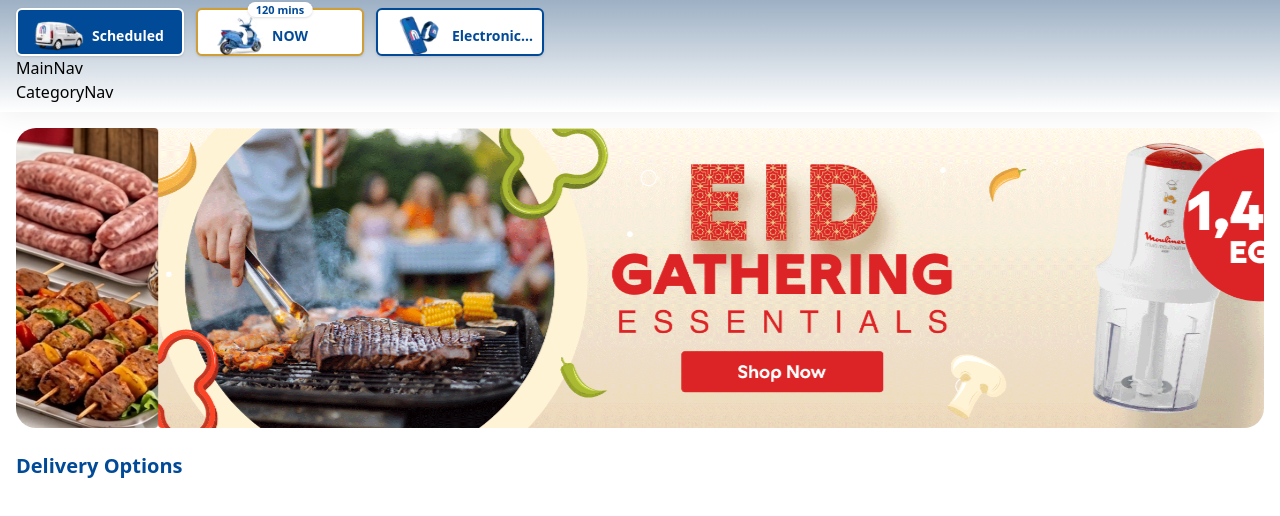
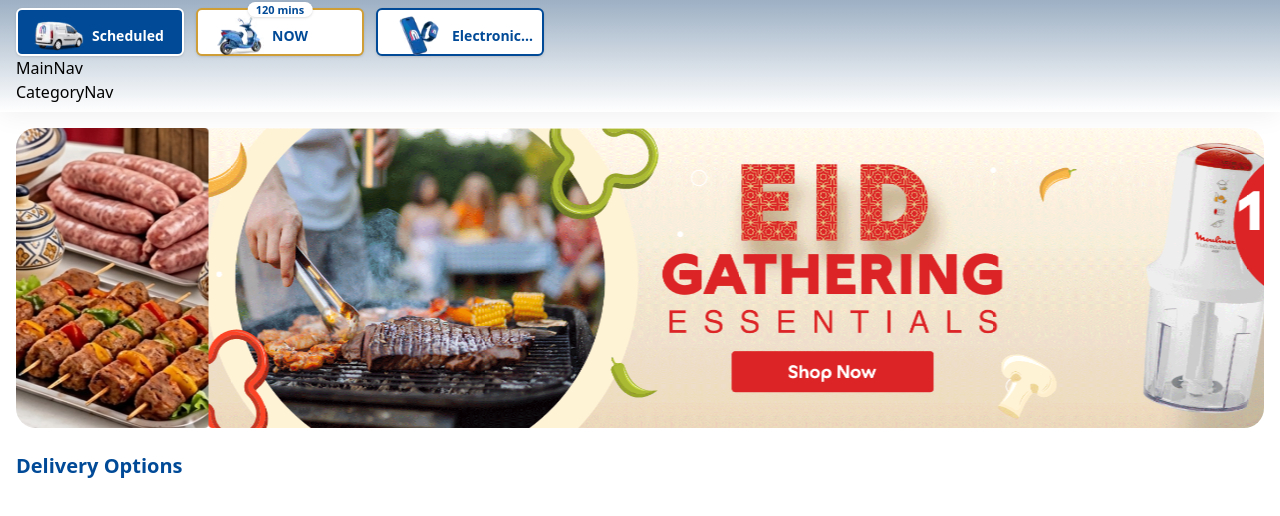
Before and after one commit to K-nass/ecommerce, a Next.js app: page /en in a window 1280 px wide. Shown: the top 516 px of the page. Built offline with nearby package versions, Linux system fonts and the light colour scheme.

Commit message:
FIX: Fix Hero Swiper In RTL / Installed and used Swiper Package

```diff
--- a/components/HeroSwiper.tsx
+++ b/components/HeroSwiper.tsx
@@ -1,7 +1,12 @@
 "use client";
 
-import { useEffect, useMemo, useRef, useState } from "react";
-import type { TouchEvent } from "react";
+import { useMemo, useState } from "react";
+import { useLocale } from "next-intl";
+import { A11y, Autoplay, Keyboard } from "swiper/modules";
+import { Swiper, SwiperSlide } from "swiper/react";
+import type { Swiper as SwiperType } from "swiper/types";
+
+import "swiper/css";
 
 import { Banner, BannerArrows, BannerPagination } from "@/components/banner";
 import type { BannerItem } from "@/types";
@@ -32,84 +37,56 @@ const HERO_BANNERS: BannerItem[] = [
 
 const AUTO_PLAY_MS = 4500;
 
-function toSafeIndex(index: number, total: number) {
-  if (total <= 0) return 0;
-  return (index + total) % total;
-}
-
 export default function HeroSwiper() {
+  const locale = useLocale();
+  const isRtl = locale === "ar";
   const banners = useMemo(() => HERO_BANNERS, []);
   const total = banners.length;
   const [currentIndex, setCurrentIndex] = useState(0);
-  const [paused, setPaused] = useState(false);
-  const touchStartX = useRef<number | null>(null);
+  const [swiper, setSwiper] = useState<SwiperType | null>(null);
 
   const goTo = (index: number) => {
-    setCurrentIndex(toSafeIndex(index, total));
-  };
-
-  const onPrevious = () => goTo(currentIndex - 1);
-  const onNext = () => goTo(currentIndex + 1);
-
-  useEffect(() => {
-    if (paused || total <= 1) return;
-
-    const intervalId = window.setInterval(() => {
-      setCurrentIndex((index) => toSafeIndex(index + 1, total));
-    }, AUTO_PLAY_MS);
-
-    return () => {
-      window.clearInterval(intervalId);
-    };
-  }, [paused, total]);
-
-  const onTouchStart = (event: TouchEvent<HTMLDivElement>) => {
-    touchStartX.current = event.changedTouches[0]?.clientX ?? null;
-  };
-
-  const onTouchEnd = (event: TouchEvent<HTMLDivElement>) => {
-    if (touchStartX.current === null) return;
-
-    const touchEndX = event.changedTouches[0]?.clientX ?? touchStartX.current;
-    const deltaX = touchEndX - touchStartX.current;
-    touchStartX.current = null;
-
-    if (Math.abs(deltaX) < 40) return;
-    if (deltaX < 0) {
-      onNext();
+    if (!swiper) return;
+    if (swiper.params.loop) {
+      swiper.slideToLoop(index);
       return;
     }
 
-    onPrevious();
+    swiper.slideTo(index);
   };
 
+  const onPrevious = () => swiper?.slidePrev();
+  const onNext = () => swiper?.slideNext();
+
   return (
-    <section className="w-full" aria-label="Hero promotions">
-      <div
-        className="w-full"
-        onMouseEnter={() => setPaused(true)}
-        onMouseLeave={() => setPaused(false)}
-        onFocusCapture={() => setPaused(true)}
-        onBlurCapture={() => setPaused(false)}
-      >
-        <div
-          className="group relative h-[170px] w-full overflow-hidden rounded-[20px] sm:h-[230px] lg:h-[300px]"
-          onTouchStart={onTouchStart}
-          onTouchEnd={onTouchEnd}
-        >
-          <div
-            className="flex h-full transition-transform duration-700 ease-out will-change-transform"
-            style={{
-              width: `${total * 100}%`,
-              transform: `translateX(-${(currentIndex / total) * 100}%)`,
+    <section className="w-full" dir={isRtl ? "rtl" : "ltr"} aria-label="Hero promotions">
+      <div className="group relative h-[170px] w-full overflow-hidden rounded-[20px] sm:h-[230px] lg:h-[300px]">
+        <Swiper
+          key={locale}
+          modules={[Autoplay, A11y, Keyboard]}
+          loop={total > 1}
+          speed={700}
+          slidesPerView={1}
+          keyboard={{ enabled: true }}
+          a11y={{ enabled: true }}
+          autoplay={
+            total > 1
+              ? {
+                  delay: AUTO_PLAY_MS,
+                  disableOnInteraction: false,
+                  pauseOnMouseEnter: true,
+                }
+              : false
+          }
+          onSwiper={(instance) => {
+            setSwiper(instance);
+            setCurrentIndex(instance.realIndex);
           }}
+          onRealIndexChange={(instance) => setCurrentIndex(instance.realIndex)}
+          className="h-full w-full"
         >
           {banners.map((banner, index) => (
-              <div
-                key={banner.id}
-                className="h-full shrink-0"
-                style={{ width: `${100 / total}%` }}
-              >
+            <SwiperSlide key={banner.id} className="h-full">
               <Banner
                 imageSrc={banner.imageSrc}
                 alt={banner.alt}
@@ -117,13 +94,16 @@ export default function HeroSwiper() {
                 priority={index === 0}
                 loading={index === 0 ? "eager" : "lazy"}
               />
-              </div>
+            </SwiperSlide>
           ))}
-          </div>
+        </Swiper>
 
+        {total > 1 ? (
+          <>
             <BannerArrows
               onPrevious={onPrevious}
               onNext={onNext}
+              isRtl={isRtl}
               className="opacity-0 transition-opacity duration-300 group-hover:opacity-100 group-focus-within:opacity-100"
             />
             <BannerPagination
@@ -132,7 +112,8 @@ export default function HeroSwiper() {
               onSelect={goTo}
               className="opacity-0 transition-opacity duration-300 group-hover:opacity-100 group-focus-within:opacity-100"
             />
-        </div>
+          </>
+        ) : null}
       </div>
     </section>
   );
--- a/components/banner/BannerArrows.tsx
+++ b/components/banner/BannerArrows.tsx
@@ -6,6 +6,7 @@ type BannerArrowsProps = {
   className?: string;
   previousLabel?: string;
   nextLabel?: string;
+  isRtl?: boolean;
 };
 
 function ArrowIcon({ direction }: { direction: "left" | "right" }) {
@@ -31,24 +32,36 @@ export default function BannerArrows({
   className,
   previousLabel = "Previous banner",
   nextLabel = "Next banner",
+  isRtl = false,
 }: BannerArrowsProps) {
+  const previousPositionClass = isRtl ? "right-3" : "left-3";
+  const nextPositionClass = isRtl ? "left-3" : "right-3";
+  const previousDirection = isRtl ? "right" : "left";
+  const nextDirection = isRtl ? "left" : "right";
+
   return (
     <div className={cn("pointer-events-none absolute inset-0 z-20", className)}>
       <button
         type="button"
         onClick={onPrevious}
         aria-label={previousLabel}
-        className="pointer-events-auto absolute left-3 top-1/2 -translate-y-1/2 rounded-full bg-black/35 p-2.5 transition hover:bg-black/55 focus-visible:outline-2 focus-visible:outline-offset-2 focus-visible:outline-white"
+        className={cn(
+          "pointer-events-auto absolute top-1/2 -translate-y-1/2 rounded-full bg-black/35 p-2.5 transition hover:bg-black/55 focus-visible:outline-2 focus-visible:outline-offset-2 focus-visible:outline-white",
+          previousPositionClass,
+        )}
       >
-        <ArrowIcon direction="left" />
+        <ArrowIcon direction={previousDirection} />
       </button>
       <button
         type="button"
         onClick={onNext}
         aria-label={nextLabel}
-        className="pointer-events-auto absolute right-3 top-1/2 -translate-y-1/2 rounded-full bg-black/35 p-2.5 transition hover:bg-black/55 focus-visible:outline-2 focus-visible:outline-offset-2 focus-visible:outline-white"
+        className={cn(
+          "pointer-events-auto absolute top-1/2 -translate-y-1/2 rounded-full bg-black/35 p-2.5 transition hover:bg-black/55 focus-visible:outline-2 focus-visible:outline-offset-2 focus-visible:outline-white",
+          nextPositionClass,
+        )}
       >
-        <ArrowIcon direction="right" />
+        <ArrowIcon direction={nextDirection} />
       </button>
     </div>
   );
--- a/package.json
+++ b/package.json
@@ -13,7 +13,8 @@
     "next-intl": "^4.12.0",
     "postcss": "^8.5.15",
     "react": "19.2.4",
-    "react-dom": "19.2.4"
+    "react-dom": "19.2.4",
+    "swiper": "^12.1.4"
   },
   "devDependencies": {
     "@tailwindcss/postcss": "^4",
```
Also changed, not shown: 1 other file (tests, documents, lock files or other folders). Lines whose indentation alone changed are shown as unchanged.
